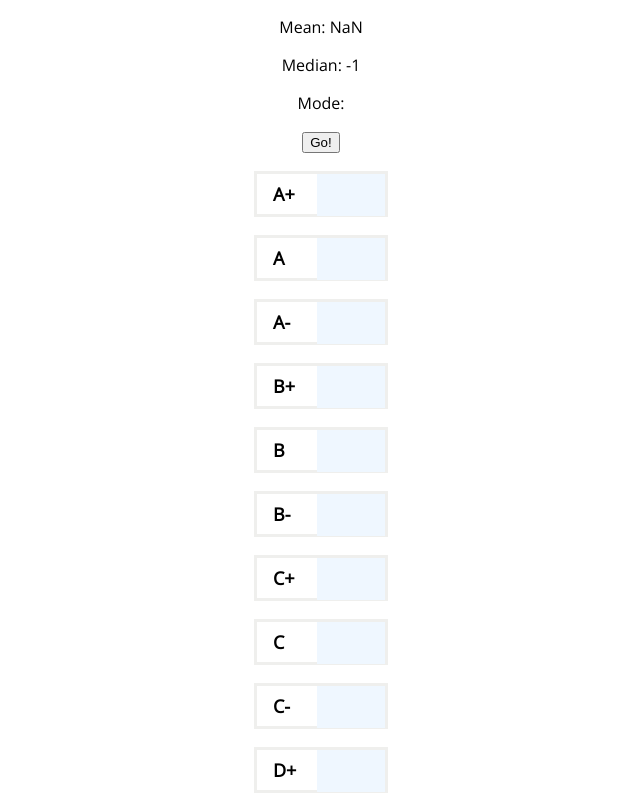
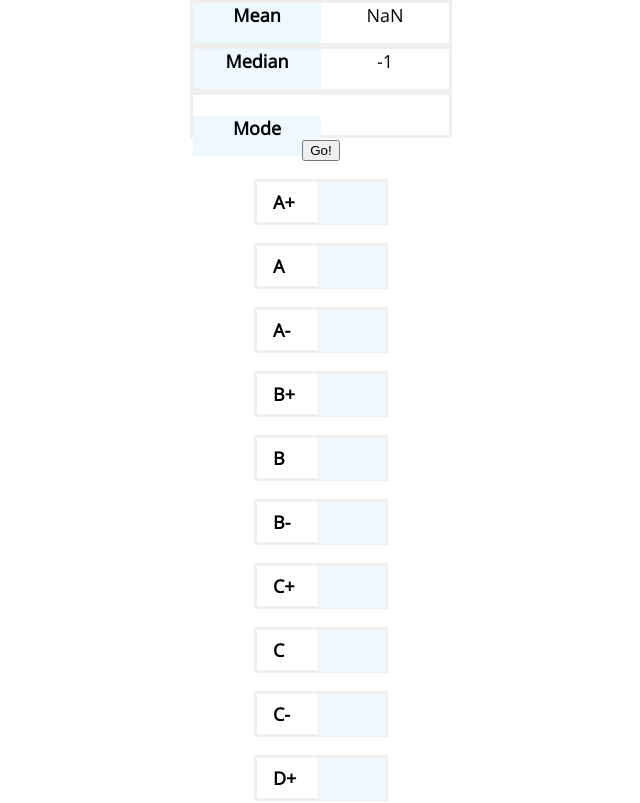
Before and after one commit to dialectrical/grade-distribution-visualizer, a React (Create React App) app: page / in a window 1280 px wide. Shown: the top 803 px of the page, without its empty margins (319-959 px from the left). Built offline with nearby package versions, Linux system fonts and the light colour scheme.

Commit message:
feat: added MeanMedianMode styling

```diff
--- a/src/components/MeanMedianMode.js
+++ b/src/components/MeanMedianMode.js
@@ -1,4 +1,9 @@
 import React, { useEffect } from "react";
+import {
+  StyledOutput,
+  StyledOutputLabel,
+  StyledOutputContainer,
+} from "./styles/StyledOutput";
 
 export const MeanMedianMode = (props) => {
   let datasetSize = 0;
@@ -53,9 +58,18 @@ export const MeanMedianMode = (props) => {
 
   return (
     <div>
-      <p>Mean: {mean}</p>
-      <p>Median: {median}</p>
-      <p>Mode: {mode}</p>
+      <StyledOutputContainer>
+        <StyledOutputLabel>Mean</StyledOutputLabel>
+        <StyledOutput>{mean}</StyledOutput>
+      </StyledOutputContainer>
+      <StyledOutputContainer>
+        <StyledOutputLabel>Median</StyledOutputLabel>
+        <StyledOutput>{median}</StyledOutput>
+      </StyledOutputContainer>
+      <StyledOutputContainer>
+        <StyledOutputLabel>Mode</StyledOutputLabel>
+        <StyledOutput>{mode}</StyledOutput>
+      </StyledOutputContainer>
     </div>
   );
 };
--- /dev/null
+++ b/src/components/styles/StyledOutput.js
@@ -0,0 +1,29 @@
+import styled from "styled-components";
+
+export const StyledOutput = styled.span`
+  height: 5vh;
+  width: 10vw;
+  border: #efefed;
+  text-align: center;
+  font-size: 18px;
+`;
+
+export const StyledOutputLabel = styled.span`
+  height: 5vh;
+  width: 10vw;
+  font-size: 18px;
+  font-weight: bold;
+  text-align: center;
+  background-color: #eff7ff;
+`;
+
+export const StyledOutputContainer = styled.div`
+  display: flex;
+  justify-content: space-between;
+  align-items: baseline;
+  height: 5vh;
+  width: 20vw;
+  margin: auto;
+  border: solid;
+  border-color: #efefed;
+`;
```
